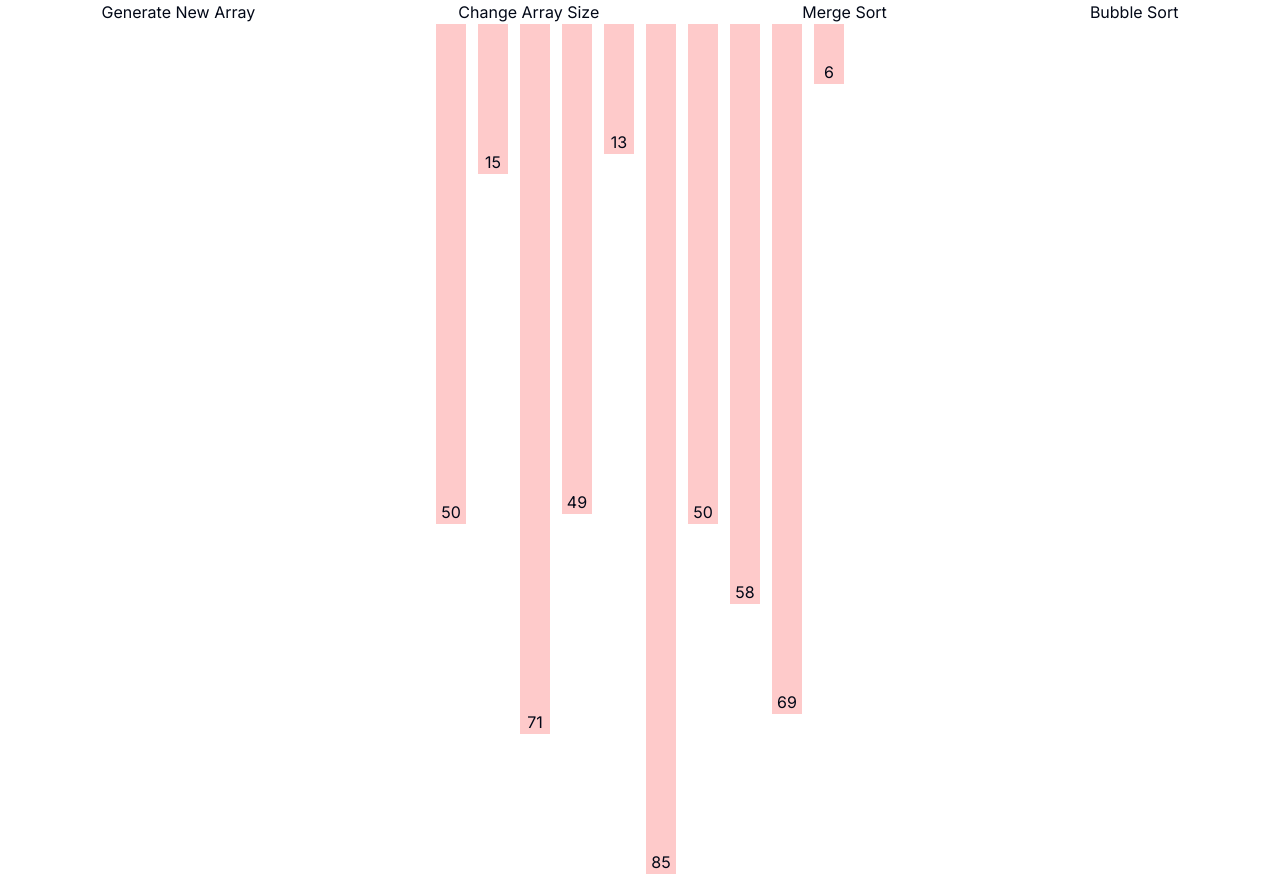
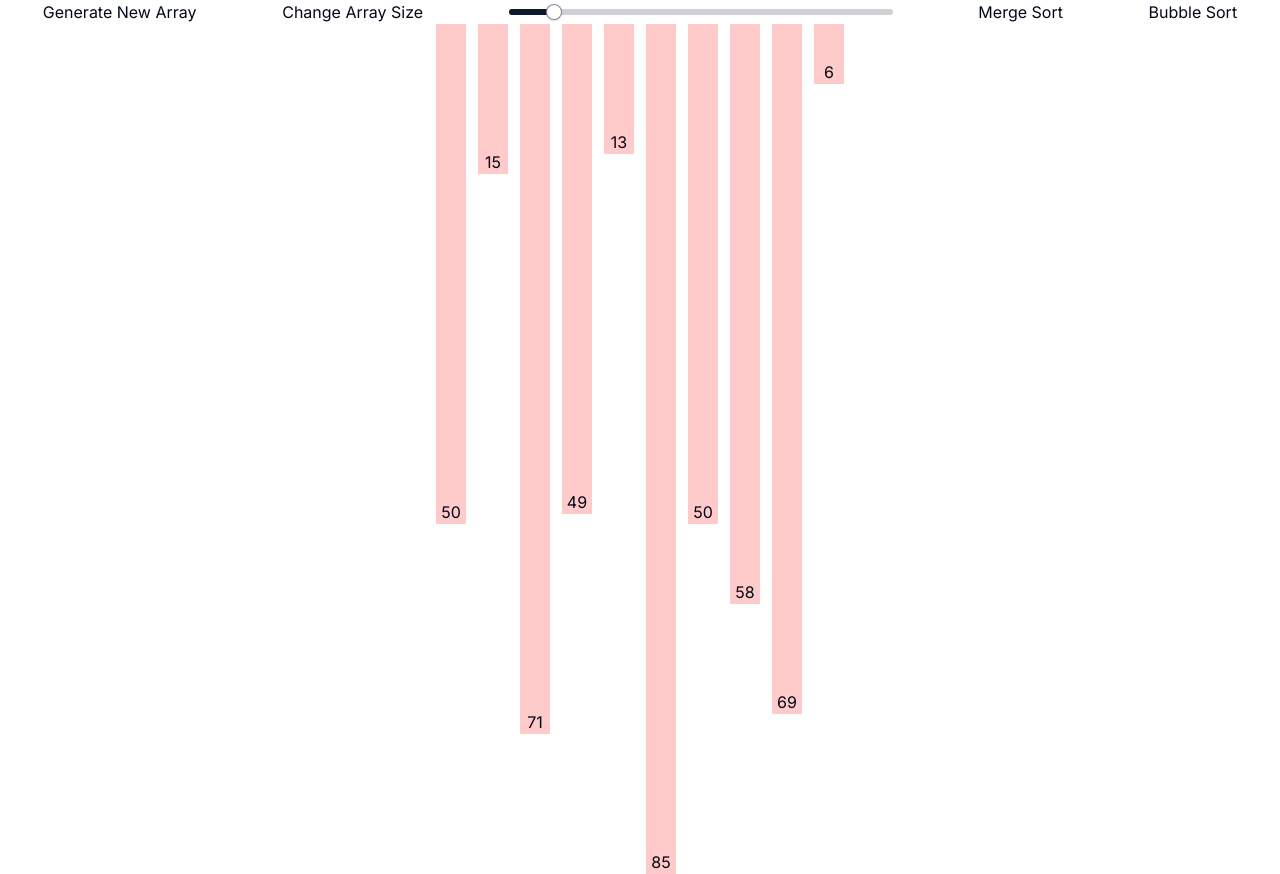
Before and after one commit to krish4693/sorting-visualizer, a Next.js app: page / in a window 1280 px wide. Built offline with nearby package versions, Linux system fonts and the light colour scheme.

Commit message:
added slider

```diff
--- a/src/app/page.tsx
+++ b/src/app/page.tsx
@@ -60,7 +60,7 @@ export default function Home() {
   const [index2, setIndex2] = useState<number | null>(null);
 
   useEffect(() => {
-    const newArray = generateRandomArray(10);
+    const newArray = generateRandomArray(10); // Initial array size
     setArray(newArray);
   }, []);
 
@@ -70,8 +70,8 @@ export default function Home() {
     setIndex2(idx2);
   };
 
-  const generateNewArray = () => {
-    const newArray = generateRandomArray(10);
+  const generateNewArray = (size: number) => {
+    const newArray = generateRandomArray(size);
     setArray(newArray);
     setIndex1(null);
     setIndex2(null);
@@ -98,7 +98,11 @@ export default function Home() {
 
   return (
     <main className="">
-      <Navbar generateNewArray={generateNewArray} handleMergeSort={handleMergeSort} handleBubbleSort={handleBubbleSort} />
+      <Navbar
+        generateNewArray={generateNewArray}
+        handleMergeSort={handleMergeSort}
+        handleBubbleSort={handleBubbleSort}
+      />
       <Visualizer array={array} index1={index1} index2={index2} />
     </main>
   );
--- a/src/components/Navbar.tsx
+++ b/src/components/Navbar.tsx
@@ -1,23 +1,28 @@
 import React from 'react'
+import { Slider } from "@/components/ui/slider"
 
-
-const Navbar = ({ generateNewArray, handleMergeSort,handleBubbleSort }) => {
+const Navbar = ({ generateNewArray, handleMergeSort, handleBubbleSort }) => {
   return (
     <div className='flex items-center justify-around'>
-      <button onClick={generateNewArray}>
+      <button onClick={() => generateNewArray(10)}>
         <p>Generate New Array</p>
       </button>
       <p>Change Array Size</p>
+      <Slider
+        defaultValue={[5]}
+        max={50}
+        step={1}
+        className='w-[30%]'
+        onValueChange={(newValue) => generateNewArray(newValue[0])}
+      />
       <button onClick={handleMergeSort}>
         <p>Merge Sort</p>
       </button>
       <button onClick={handleBubbleSort}>
-      <p>Bubble Sort</p>
-
+        <p>Bubble Sort</p>
       </button>
     </div>
   );
 };
 
-
-export default Navbar
+export default Navbar;
```
